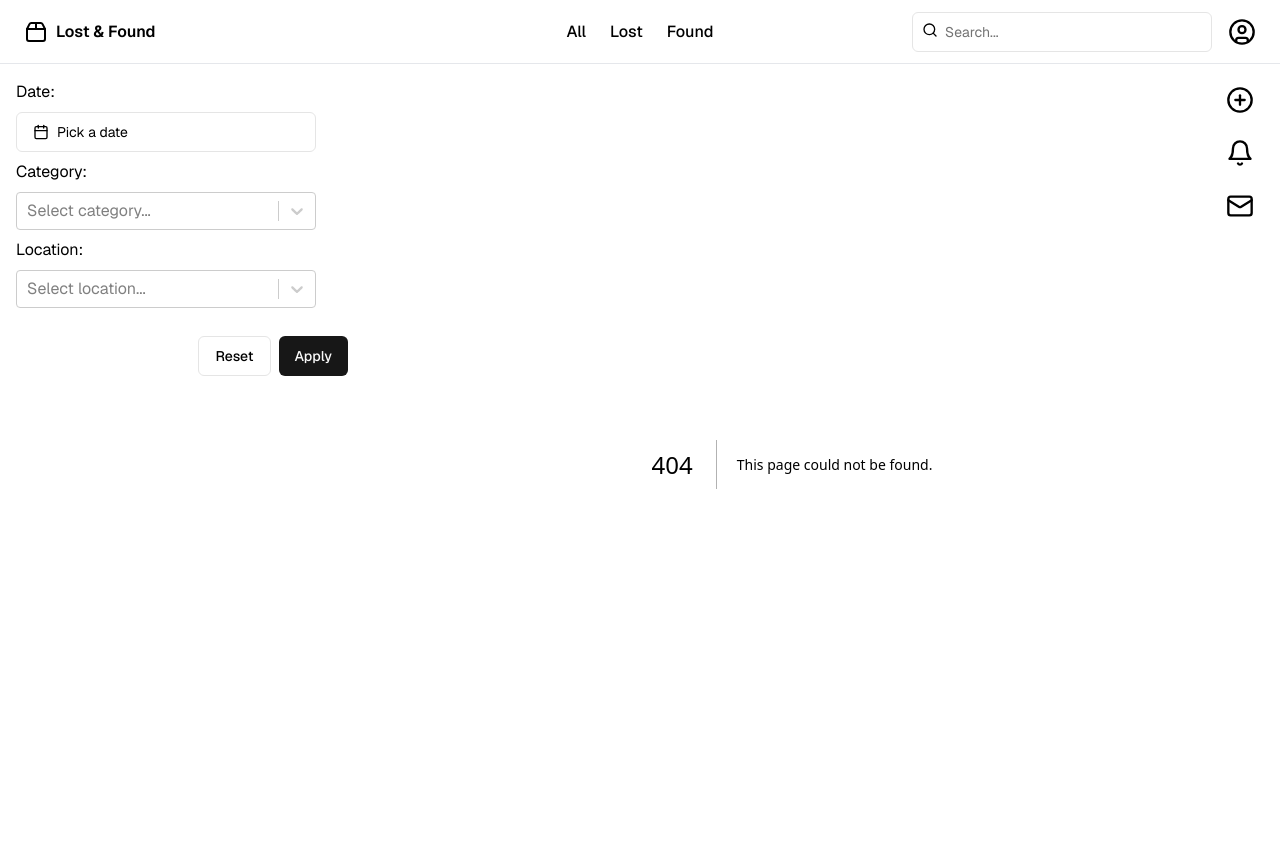
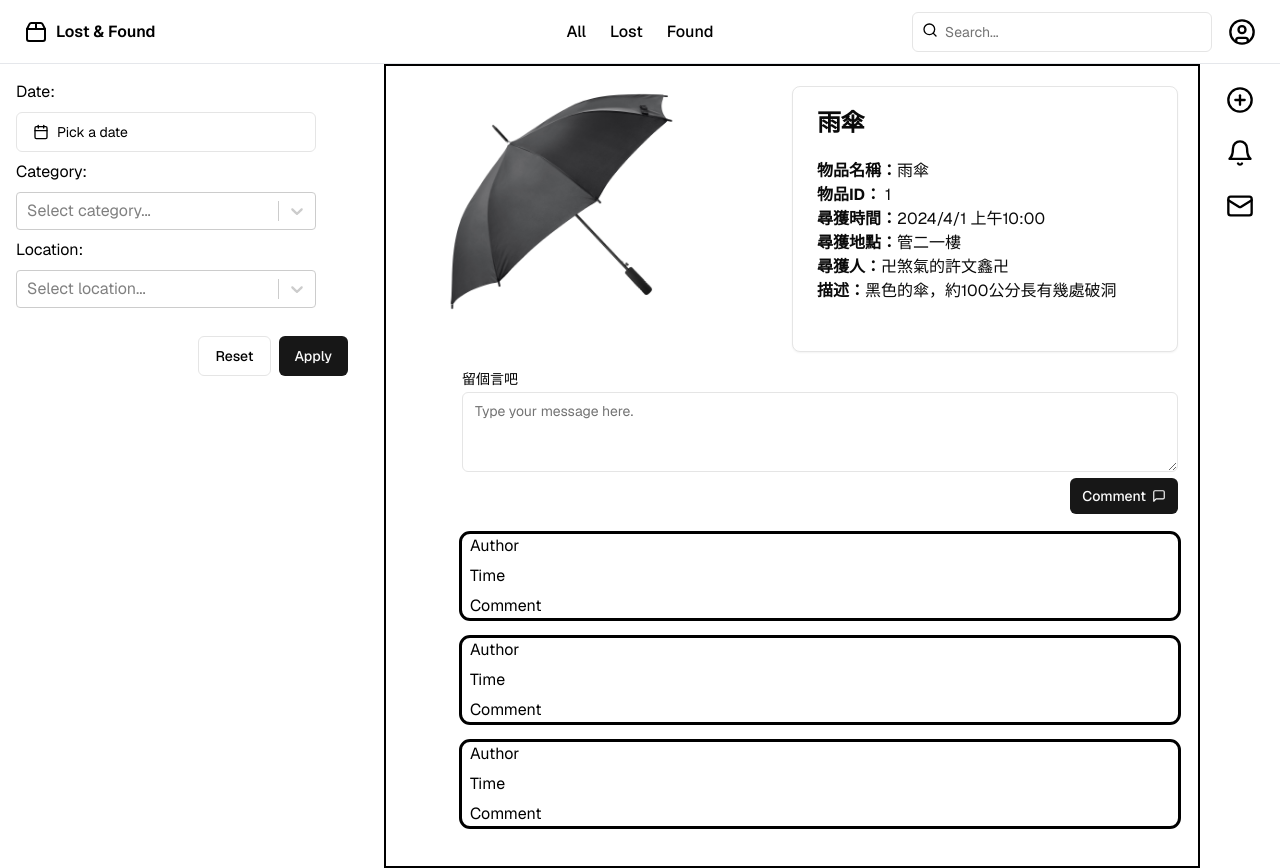
Before and after one commit to SAD-IM-project/lost_and_found, a Next.js app: page /content/1 in a window 1280 px wide. Before the commit this address had no page. Built offline with nearby package versions, Linux system fonts and the light colour scheme.

Commit message:
dynamic route

```diff
--- /dev/null
+++ b/app/content/[id]/page.tsx
@@ -0,0 +1,96 @@
+// `app/page.tsx` is the UI for the `/` URL
+import Image from "next/image"
+import pic1 from "@/public/app_images/pic1.jpeg"
+import { AspectRatio } from "@/components/ui/aspect-ratio"
+import { Label } from "@/components/ui/label"
+import { Button } from "@/components/ui/button"
+import { Textarea } from "@/components/ui/textarea"
+import {MessageSquare} from "lucide-react"
+import {
+    Card,
+    CardContent,
+    CardDescription,
+    CardFooter,
+    CardHeader,
+    CardTitle,
+} from "@/components/ui/card"
+
+
+export default function Content({ params }: { params: { id: string } }) {
+    return (<div className="flex flex-row items-start p-5 w-full flex-wrap scroll-smooth focus:scroll-auto border-double border-black border-2">
+        <div className="flex w-full h-1/2 ">
+            <div className="w-1/2 h-1/3 pl-10 flex flex-col ">
+                <div className="w-2/3 h-full relative">
+                    <AspectRatio ratio={1 / 1}>
+                        <Image
+                            src={pic1}
+                            alt="Hero Image"
+                            fill={true}
+                            className="rounded-md object-contain"
+                        />
+                    </AspectRatio>
+                </div>
+            </div>
+            <Card className="w-1/2 h-full dark:bg-white dark:text-black">
+                <CardHeader>
+                    <CardTitle>雨傘</CardTitle>
+                </CardHeader>
+                <CardContent >
+                    <p><b>物品名稱：</b>雨傘</p>
+                    <p><b>物品ID：</b>  {params.id}</p>
+                    <p><b>尋獲時間：</b>2024/4/1 上午10:00</p>
+                    <p><b>尋獲地點：</b>管二一樓</p>
+                    <p><b>尋獲人：</b>卍煞氣的許文鑫卍</p>
+                    <p><b>描述：</b>黑色的傘，約100公分長有幾處破洞</p>
+                </CardContent>
+                <CardFooter>
+
+                </CardFooter>
+            </Card>
+        </div>
+        <div className="w-full ml-14 border-black border-solid">
+            <div className="grid my-5 w-full gap-1.5">
+                <Label htmlFor="message-2">留個言吧</Label>
+                <Textarea className="dark:bg-white dark:text-black" placeholder="Type your message here." id="message-2" />
+                <Button type="submit" size="sm" className="ml-auto gap-1.5">
+                  Comment
+                  <MessageSquare className="size-3.5" />
+                </Button>
+            </div>
+            <div className="grid my-5 w-full gap-1.5  px-2 rounded-lg outline-black outline">
+                <div className=" text-black ">
+                    Author
+                </div>
+                <div className=" text-black ">
+                    Time
+                </div>
+                <div className=" text-black ">
+                    Comment
+                </div>
+            </div>
+            <div className="grid my-5 w-full gap-1.5  px-2 rounded-lg outline-black outline">
+                <div className=" text-black ">
+                    Author
+                </div>
+                <div className=" text-black ">
+                    Time
+                </div>
+                <div className=" text-black ">
+                    Comment
+                </div>
+            </div>
+            <div className="grid my-5 w-full gap-1.5  px-2 rounded-lg outline-black outline">
+                <div className=" text-black ">
+                    Author
+                </div>
+                <div className=" text-black ">
+                    Time
+                </div>
+                <div className=" text-black ">
+                    Comment
+                </div>
+            </div>
+        </div>
+    </div>
+    )
+}
--- a/app/content/page.tsx
+++ /dev/null
@@ -1,88 +0,0 @@
-// `app/page.tsx` is the UI for the `/` URL
-import Image from "next/image"
-import pic1 from "@/public/app_images/pic1.jpg"
-import { AspectRatio } from "@/components/ui/aspect-ratio"
-import { Label } from "@/components/ui/label"
-import { Textarea } from "@/components/ui/textarea"
-import {
-    Card,
-    CardContent,
-    CardDescription,
-    CardFooter,
-    CardHeader,
-    CardTitle,
-} from "@/components/ui/card"
-
-
-export default function Content() {
-    return (<div className="flex flex-row items-start p-5 w-full h-screen flex-wrap">
-        <div className="flex w-full h-1/2">
-            <div className="w-1/2 h-1/3 pl-10 flex flex-col items-center justify-center ">
-                <div className="w-2/3 h-full relative">
-                    <AspectRatio ratio={1 / 1}>
-                        <Image
-                            src={pic1}
-                            alt="Hero Image"
-                            fill={true}
-                            className="rounded-md object-contain"
-                        />
-                    </AspectRatio>
-                </div>
-            </div>
-            <Card className="w-1/2 h-full dark:bg-white dark:text-black">
-                <CardHeader>
-                    <CardTitle>雨傘</CardTitle>
-                </CardHeader>
-                <CardContent >
-                    <p><b>物品名稱：</b>雨傘</p>
-                    <p><b>尋獲時間：</b>2024/4/1 上午10:00</p>
-                    <p><b>尋獲地點：</b>管二一樓</p>
-                    <p><b>尋獲人：</b>卍煞氣的許文鑫卍</p>
-                    <p><b>描述：</b>黑色的傘，約100公分長有幾處破洞</p>
-                </CardContent>
-                <CardFooter>
-
-                </CardFooter>
-            </Card>
-        </div>
-        <div className="grid w-full gap-1.5 pl-32">
-            <Label htmlFor="message-2">留個言吧</Label>
-            <Textarea className="dark:bg-white dark:text-black" placeholder="Type your message here." id="message-2" />
-        </div>
-        <div className="grid w-full gap-1.5  ml-32 px-2 rounded-lg outline-black outline">
-            <div className=" text-black ">
-                Author
-            </div>
-            <div className=" text-black ">
-                Time
-            </div>
-            <div className=" text-black ">
-                Comment
-            </div>
-        </div>
-        <div className="grid w-full gap-1.5  ml-32 px-2 rounded-lg outline-black outline">
-            <div className=" text-black ">
-                Author
-            </div>
-            <div className=" text-black ">
-                Time
-            </div>
-            <div className=" text-black ">
-                Comment
-            </div>
-        </div>
-        <div className="grid w-full gap-1.5  ml-32 px-2 rounded-lg outline-black outline">
-            <div className=" text-black ">
-                Author
-            </div>
-            <div className=" text-black ">
-                Time
-            </div>
-            <div className=" text-black ">
-                Comment
-            </div>
-        </div>
-
-    </div>
-    )
-}
--- a/package.json
+++ b/package.json
@@ -24,7 +24,7 @@
     "clsx": "^2.1.1",
     "date-fns": "^3.6.0",
     "geist": "^1.2.1",
-    "lucide-react": "^0.378.0",
+    "lucide-react": "^0.379.0",
     "next": "latest",
     "postcss": "8.4.33",
     "react": "18.2.0",
```
Also changed, not shown: public/app_images/pic1.jpeg (added), 1 other file (tests, documents, lock files or other folders).
